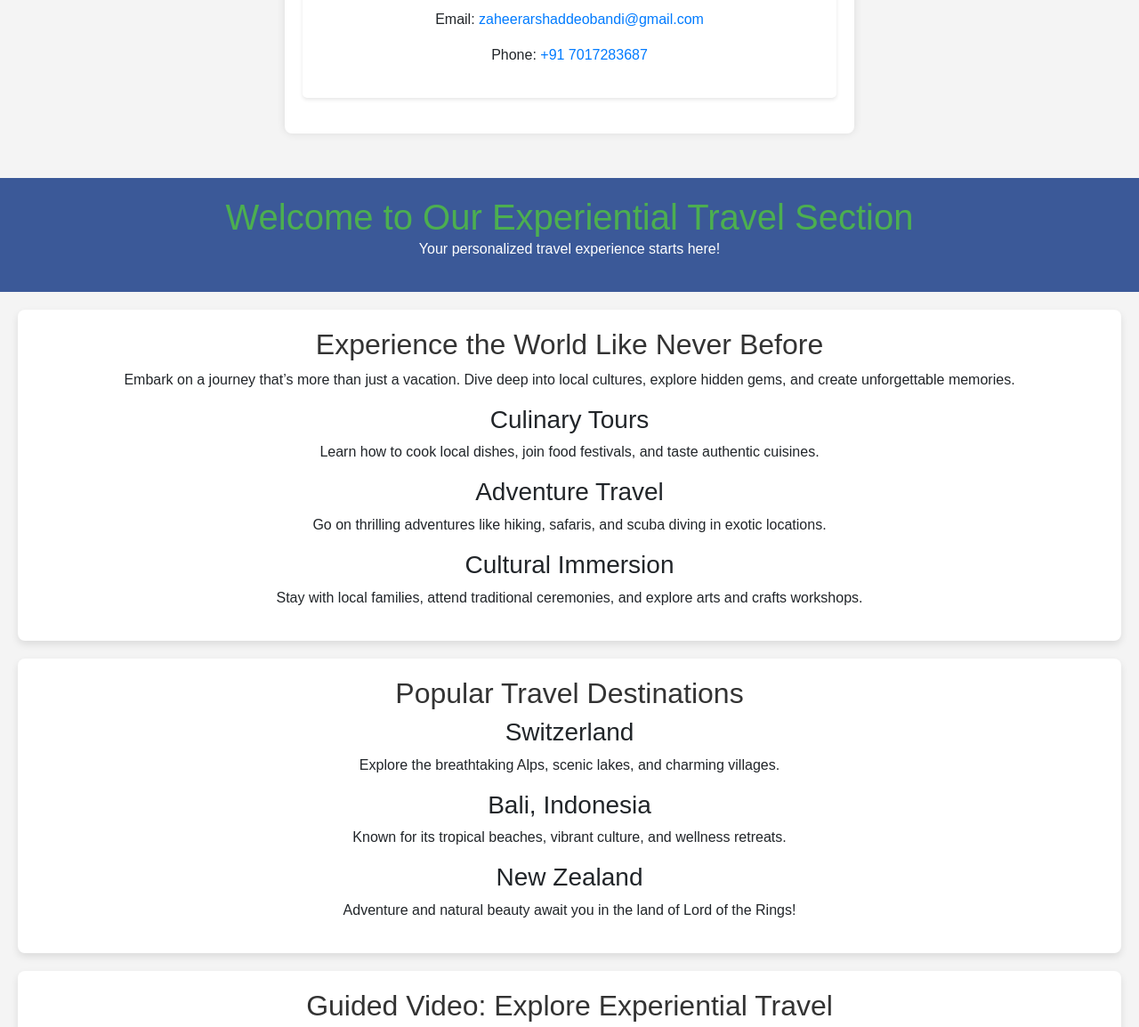
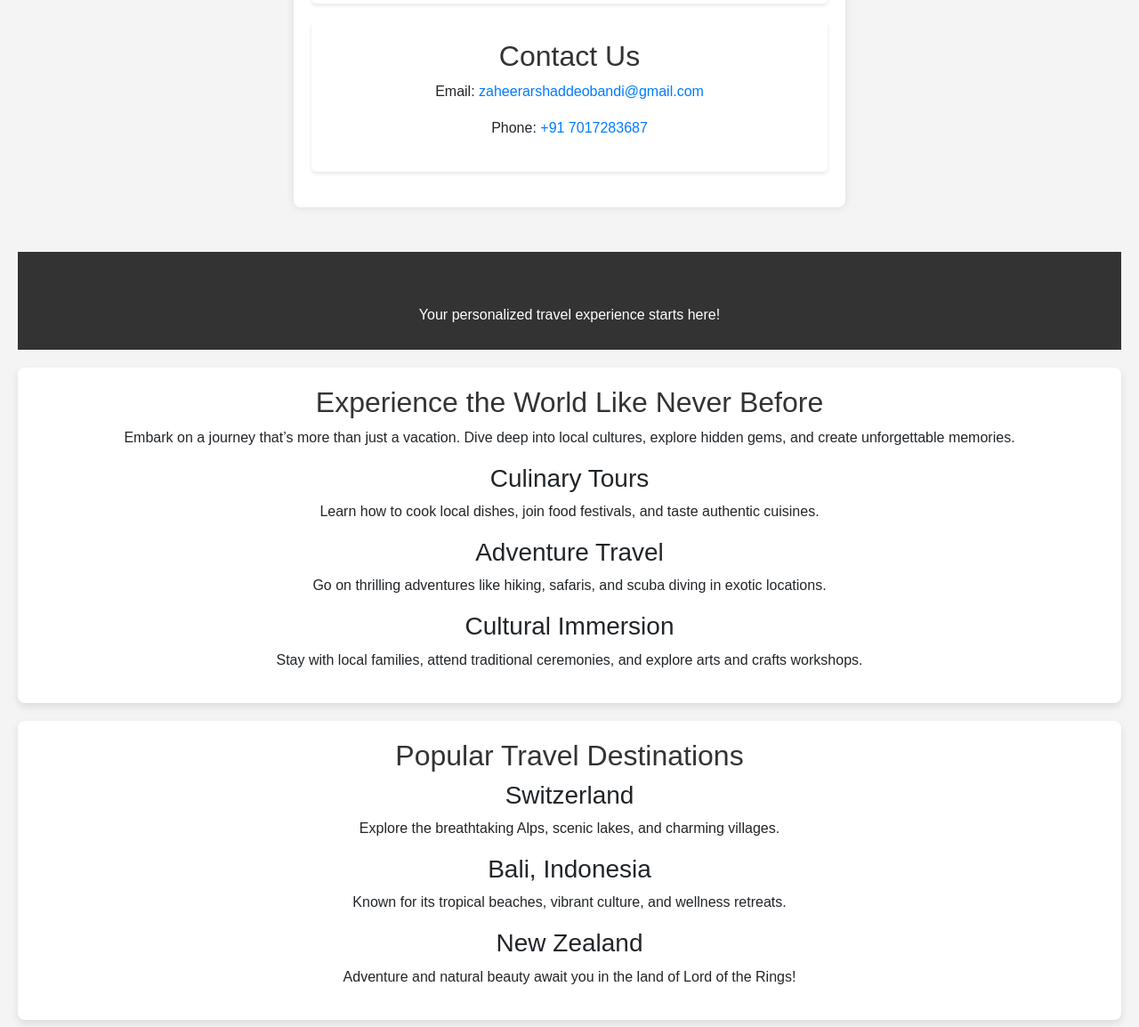
Before and after one commit to zaheerarshaddeobandi/travel-and-tourism, a PHP site: page /index.html in a window 1280 px wide. Shown: the part 5346-6500 px from the top of the page at 89% size. Run offline with PHP 8.4, Linux system fonts and the light colour scheme; some libraries are stand-ins or nearby versions.

Commit message:
Update styles.css

```diff
--- a/styles.css
+++ b/styles.css
@@ -43,3 +43,67 @@ button:hover {
 .layer.active {
   display: block;
 }
+/* Basic Reset */
+* {
+    margin: 0;
+    padding: 0;
+    box-sizing: border-box;
+}
+
+body {
+    font-family: Arial, sans-serif;
+    line-height: 1.6;
+    padding: 20px;
+    background-color: #f4f4f4;
+}
+
+header {
+    background-color: #333;
+    color: white;
+    padding: 10px 0;
+}
+
+header nav ul {
+    list-style: none;
+    display: flex;
+    justify-content: center;
+}
+
+header nav ul li {
+    margin: 0 20px;
+}
+
+header nav ul li a {
+    color: white;
+    text-decoration: none;
+    font-weight: bold;
+}
+
+section {
+    padding: 20px;
+    margin: 20px 0;
+    background-color: white;
+    border-radius: 8px;
+}
+
+#home {
+    text-align: center;
+    background-color: #4CAF50;
+    color: white;
+    padding: 50px;
+}
+
+h1, h2 {
+    color: #333;
+}
+
+.service {
+    margin-bottom: 20px;
+}
+
+footer {
+    text-align: center;
+    padding: 10px;
+    background-color: #333;
+    color: white;
+}
```
